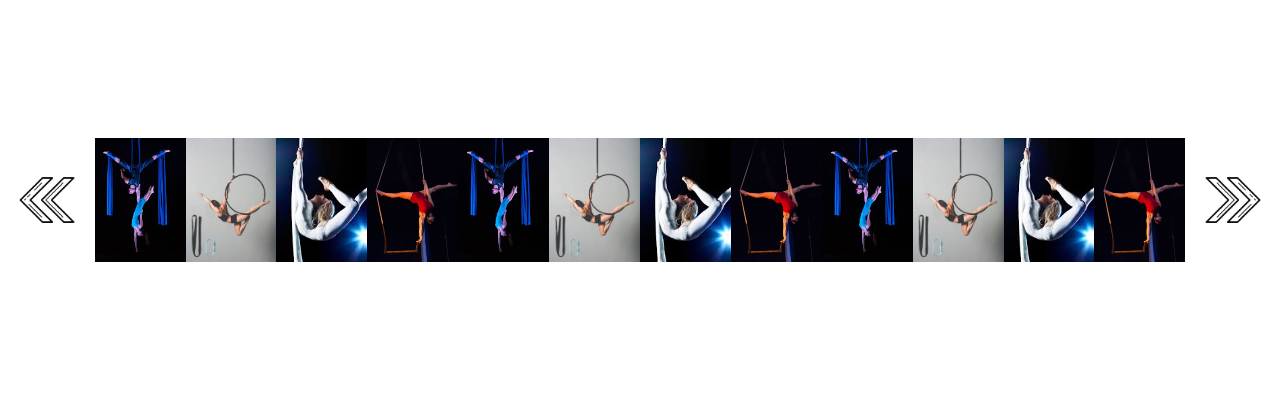
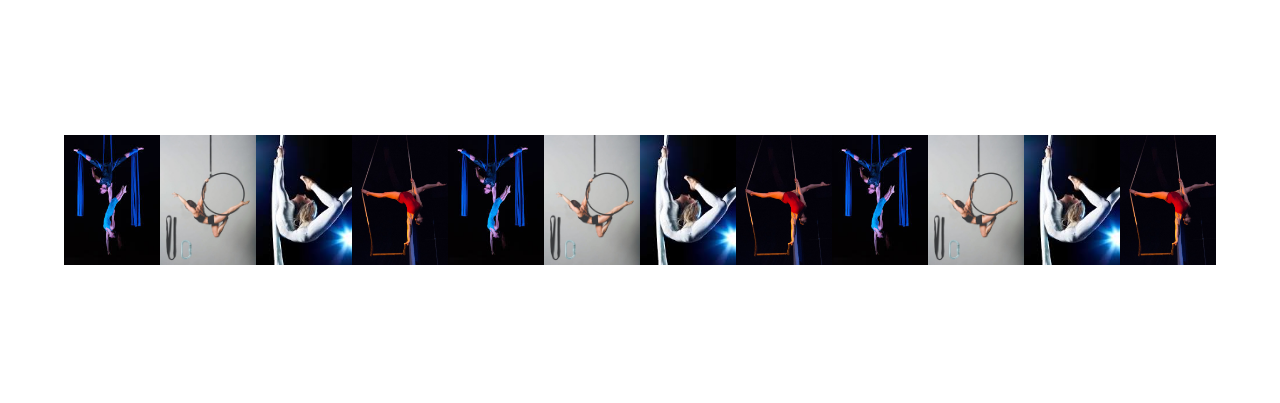
Before and after one commit to Joana-Rios/danza_aerea, a plain HTML site: page test.html in a window 1280 px wide. Drawn offline with Linux system fonts and the light colour scheme; files whose address does not match are found by name.

Commit message:
Cambio estructura2

```diff
--- a/test.css
+++ b/test.css
@@ -3,46 +3,45 @@
     padding: 0;
     box-sizing: border-box;
 }
-body .products {
+.slider {
     max-width: 100%;
     width: auto;
     align-content: center;
     display: flex;
     align-items: center;
 }
-.products .left {
+/* .slider .left {
     display: flex;
     justify-content: left;
 }
-.products .iconLeft {
+.slider .iconLeft {
     width: 80%;
     height: 80%;
     margin: auto;
 }
-.products .iconLeft:hover {
+.slider .iconLeft:hover {
     background-color: #c7c1c1;
     border-radius: 25%;
 }
-.products .right {
+.slider .right {
     display: flex;
     justify-content: right;
 }
-.products .iconRight {
+.slider .iconRight {
     width: 80%;
     height: 80%;
     margin: auto;
 }
-.products .iconRight:hover {
+.slider .iconRight:hover {
     background-color: #c7c1c1;
     border-radius: 25%;
-}
-.products .slider{
+} */
+.slider{
     width: 90%;
     height: 25rem;
     margin: auto;
     overflow:hidden;
     display: flex;
-    justify-content: space-around;
     align-items: center;
 }
 .slider ul{
--- a/test.html
+++ b/test.html
@@ -7,11 +7,10 @@
     <title>Carrusel </title>
 </head>
 <body>
-    <section class="products">
-        <figure class="left">
+    <div class="slider">
+        <!-- <figure class="left">
             <img src="./img/iconsLeft.png" alt="iconoDerecha" class="iconLeft">
-        </figure>
-        <div class="slider">
+        </figure> -->
         <ul>
             <li>
                 <img src=".//img/1.jpg" alt="imagen1">
@@ -50,11 +49,9 @@
                 <img src=".//img/4.jpg" alt="imagen4">
             </li>
         </ul>
+            <!-- <figure class="right">
+                <img src="./img/iconsRight.png" alt="iconoDerecha" class="iconRight">
+            </figure> -->
     </div>
-        <figure class="right">
-            <img src="./img/iconsRight.png" alt="iconoDerecha" class="iconRight">
-        </figure>
-    </section>
-
 </body>
 </html>
```
Lines whose indentation alone changed are shown as unchanged.
